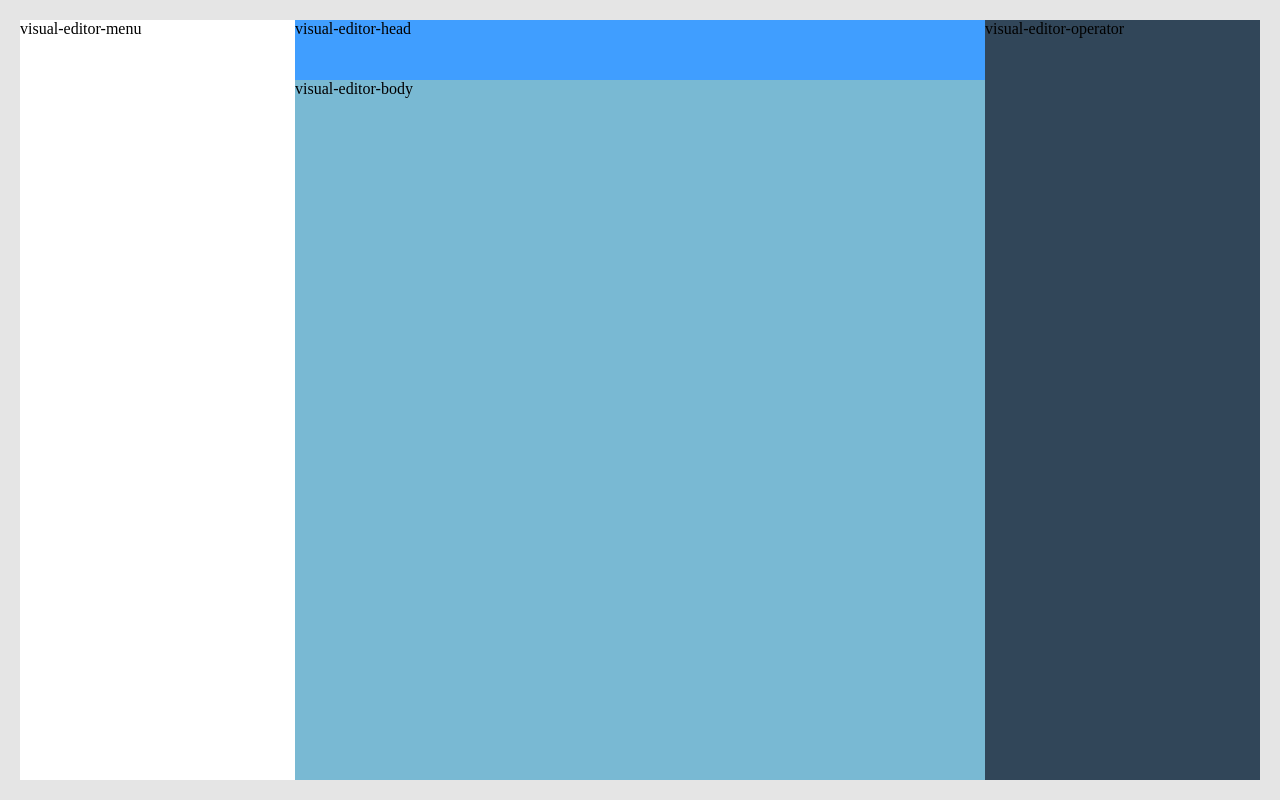
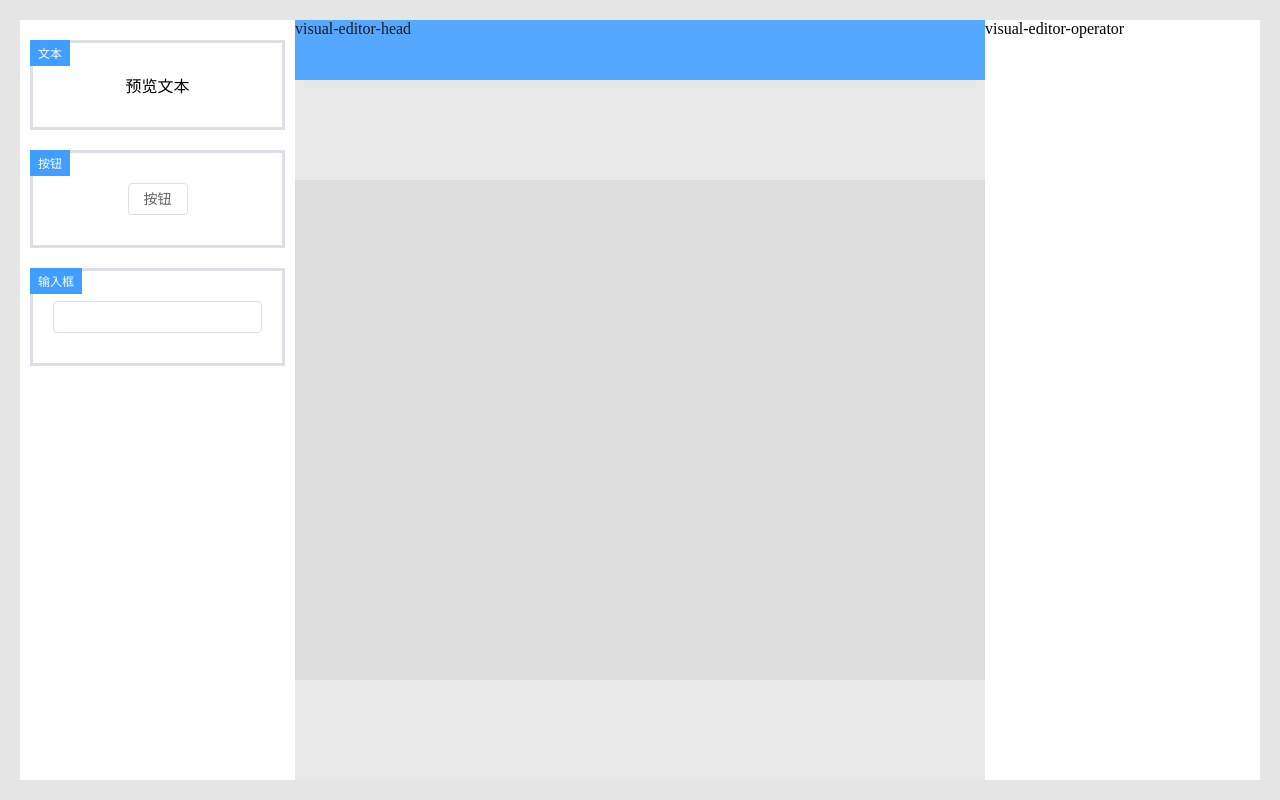
Before and after one commit to Zourunfa/my-visual-drag, a Vue app: page / in a window 1280 px wide. Built offline with nearby package versions, Linux system fonts and the light colour scheme.

Commit message:
假数据左侧列表渲染

```diff
--- a/package.json
+++ b/package.json
@@ -8,6 +8,7 @@
   },
   "dependencies": {
     "core-js": "^3.6.5",
+    "element-plus": "^1.3.0-beta.1",
     "vue": "^3.0.0"
   },
   "devDependencies": {
--- a/src/App.vue
+++ b/src/App.vue
@@ -1,6 +1,6 @@
 <template>
   <div class="app">
-    <visual-editor v-model="jsonData"></visual-editor>
+    <visual-editor v-model="jsonData" :config="visualConfig"></visual-editor>
     <!-- <test-use-model v-model="value"></test-use-model> -->
   </div>
 </template>
@@ -9,6 +9,7 @@
 import { defineComponent, reactive, ref } from 'vue';
 import VisualEditor from './packages/visual-editor';
 // import { TestUseModel } from './hooks/useModel';
+import { visualConfig } from './packages/visual-editor/visual-config';
 export default defineComponent({
   name: 'App',
   components: {
@@ -18,22 +19,23 @@ export default defineComponent({
   setup() {
     const jsonData = reactive({
       container: {
-        height: 800,
-        width: 500,
+        height: 500,
+        width: 800,
       },
       blocks: [
         {
           top: 100,
-          lefg: 100,
+          left: 100,
         },
         {
           top: 200,
-          lefg: 200,
+          left: 200,
         },
       ],
     });
 
     return {
+      visualConfig,
       jsonData,
     };
   },
--- a/src/packages/visual-editor/index.scss
+++ b/src/packages/visual-editor/index.scss
@@ -29,12 +29,54 @@ $primary: #409eff; //主色调
   }
 
   & > .visual-editor-menu {
+    z-index: 9;
     position: absolute;
     width: $menu-size;
     top: 0;
     left: 0;
     bottom: 0;
     background-color: white;
+    & > .visual-editor-menu-item {
+      z-index: 9;
+      position: relative;
+      width: calc(100% - 20px);
+      margin-left: 10px;
+      border: solid 3px $border-solor;
+      margin-top: 20px;
+      min-height: 80px;
+      text-align: center;
+      display: flex;
+      align-items: center;
+      justify-content: center;
+      padding: 30px 20px;
+      box-sizing: border-box;
+
+      &::after {
+        position: absolute;
+        top: 0;
+        left: 0;
+        right: 0;
+        bottom: 0;
+        content: '';
+        // background-color: red;
+        z-index: 2;
+      }
+
+      &:hover {
+        border-color: $primary;
+        cursor: move;
+      }
+
+      .visual-editor-menu-item-label {
+        position: absolute;
+        top: -3px;
+        left: -3px;
+        background-color: $primary;
+        color: white;
+        padding: 4px 8px;
+        font-size: 12px;
+      }
+    }
   }
 
   & > .visual-editor-head {
@@ -47,25 +89,43 @@ $primary: #409eff; //主色调
   }
 
   & > .visual-editor-operator {
+    z-index: 9;
     position: absolute;
     right: 0;
     top: 0;
     bottom: 0;
     width: $operator-size;
-    background-color: #314659;
+    // background-color: #314659;
+    background-color: white;
   }
   & > .visual-editor-body {
     padding-top: $head-size;
     padding-left: $menu-size;
     padding-right: $operator-size;
     box-sizing: border-box;
-    background-color: skyblue;
+    // background-color: skyblue;
     height: 100%;
+    background-color: rgba(white, 0.1);
+    position: relative;
+    z-index: 1;
 
     & > .visual-editor-content {
       height: 100%;
       width: 100%;
-      overflow: scroll;
+      display: flex;
+      align-items: center;
+      justify-content: center;
+      // overflow: scroll;
+      .visual-editor-container {
+        position: relative;
+        background-color: rgba(gray, 0.1);
+        flex-shrink: 0;
+        flex-grow: 0;
+
+        .visual-editor-block {
+          position: absolute;
+        }
+      }
     }
   }
 }
--- a/src/packages/visual-editor/index.tsx
+++ b/src/packages/visual-editor/index.tsx
@@ -1,11 +1,15 @@
 import { useModel } from '@/hooks/useModel';
-import { defineComponent } from 'vue';
+import { computed, defineComponent } from 'vue';
 import './index.scss';
 import { editorProps, editorType } from './types';
+import VisualEditorBlock from './visual-editor-block';
 
 const props = editorProps();
 export default defineComponent({
   name: 'VisualEditor',
+  components: {
+    VisualEditorBlock,
+  },
   props: props,
   emits: {
     'update:modelValue': (val?: editorType) => true,
@@ -15,16 +19,57 @@ export default defineComponent({
       () => props.modelValue,
       (val) => emit('update:modelValue', val),
     );
-    console.log(dataModel);
+
+    console.log(props.config);
+
+    const renderMenuList = () => {
+      return props.config?.componentList.map((component) => {
+        return (
+          <div class="visual-editor-menu-item">
+            <span class="visual-editor-menu-item-label">{component.label}</span>
+
+            {component.preview()}
+          </div>
+        );
+      });
+    };
+
+    const renderBlock = () => {
+      return (
+        !!dataModel.value &&
+        !!dataModel.value.blocks &&
+        dataModel.value.blocks.map((block, index) => {
+          // console.log(block);
+
+          return (
+            <visual-editor-block
+              block={block}
+              key={index}
+            ></visual-editor-block>
+          );
+        })
+      );
+    };
+
+    const containerStyle = computed(() => {
+      return {
+        width: `${dataModel.value?.container.width}px`,
+        height: `${dataModel.value?.container.height}px`,
+      };
+    });
 
     return () => {
       return (
         <div class="visual-editor">
-          <div class="visual-editor-menu">visual-editor-menu</div>
+          <div class="visual-editor-menu">{renderMenuList()}</div>
           <div class="visual-editor-head">visual-editor-head</div>
           <div class="visual-editor-operator">visual-editor-operator</div>
           <div class="visual-editor-body">
-            <div class="visual-editor-content">visual-editor-body</div>
+            <div class="visual-editor-content">
+              <div class="visual-editor-container" style={containerStyle.value}>
+                {renderBlock()}
+              </div>
+            </div>
           </div>
         </div>
       );
--- a/src/packages/visual-editor/types.ts
+++ b/src/packages/visual-editor/types.ts
@@ -10,13 +10,54 @@ interface editorType {
     width: number,
     height: number
   },
-  blocks: editorBlockData[]
+  blocks?: editorBlockData[]
 }
 
 const editorProps = () => ({
   modelValue: {
-    type: Object as PropType<editorType>
+    type: Object as PropType<editorType>,
+    required: true
+  },
+  config: {
+    type: Object as PropType<EditorConfig>,
+    required: true
   }
 })
 
-export { editorProps, editorType }
+interface EditorComponent {
+  key: string,
+  label: string,
+  preview: () => JSX.Element,
+  render: () => JSX.Element
+}
+
+export function createEditorConfig() {
+  // componentList会在左边的组件列表渲染
+  const componentList: EditorComponent[] = []
+  // componentMap可以 根据key取到对应的组件
+  const componentMap: Record<string, EditorComponent> = {}
+  // Exclude取差集 左边的类型-右边的类型
+  return {
+    componentList,
+    componentMap,
+    registry: (key: string, component: Omit<EditorComponent, 'key'>) => {
+      // 注册组件
+      let comp = { ...component, key }
+      componentList.push(comp)
+      componentMap[key] = comp
+    }
+  }
+}
+// ReturnType<T> -- 获取函数返回值类型。
+type EditorConfig = ReturnType<typeof createEditorConfig>
+
+
+
+const EditorBlockType = () => (
+  {
+    block: {
+      type: Object as PropType<editorBlockData>
+    }
+  })
+
+export { editorProps, editorType, EditorBlockType }
--- /dev/null
+++ b/src/packages/visual-editor/visual-config.tsx
@@ -0,0 +1,24 @@
+import { ElButton, ElInput } from 'element-plus';
+import { createEditorConfig } from './types';
+
+const visualConfig = createEditorConfig();
+
+visualConfig.registry('text', {
+  label: '文本',
+  preview: () => <>预览文本</>,
+  render: () => <>渲染文本</>,
+});
+
+visualConfig.registry('button', {
+  label: '按钮',
+  preview: () => <ElButton>按钮</ElButton>,
+  render: () => <ElButton>渲染按钮</ElButton>,
+});
+
+visualConfig.registry('input', {
+  label: '输入框',
+  preview: () => <ElInput></ElInput>,
+  render: () => <ElInput></ElInput>,
+});
+
+export { visualConfig };
--- /dev/null
+++ b/src/packages/visual-editor/visual-editor-block.tsx
@@ -0,0 +1,24 @@
+import { computed, defineComponent } from 'vue';
+import { EditorBlockType } from './types';
+
+const props = EditorBlockType();
+export default defineComponent({
+  name: 'VisualEditorBlock',
+  props: props,
+  setup(props, { emit }) {
+    const styles = computed(() => {
+      return {
+        top: `${props.block!.top}px`,
+        left: `${props.block!.left}px`,
+      };
+    });
+
+    return () => {
+      return (
+        <div class="visual-editor-block" style={styles.value}>
+          这个是一个block
+        </div>
+      );
+    };
+  },
+});
```
Also changed, not shown: src/main.ts (+7 -1 lines), 1 other file (tests, documents, lock files or other folders).
